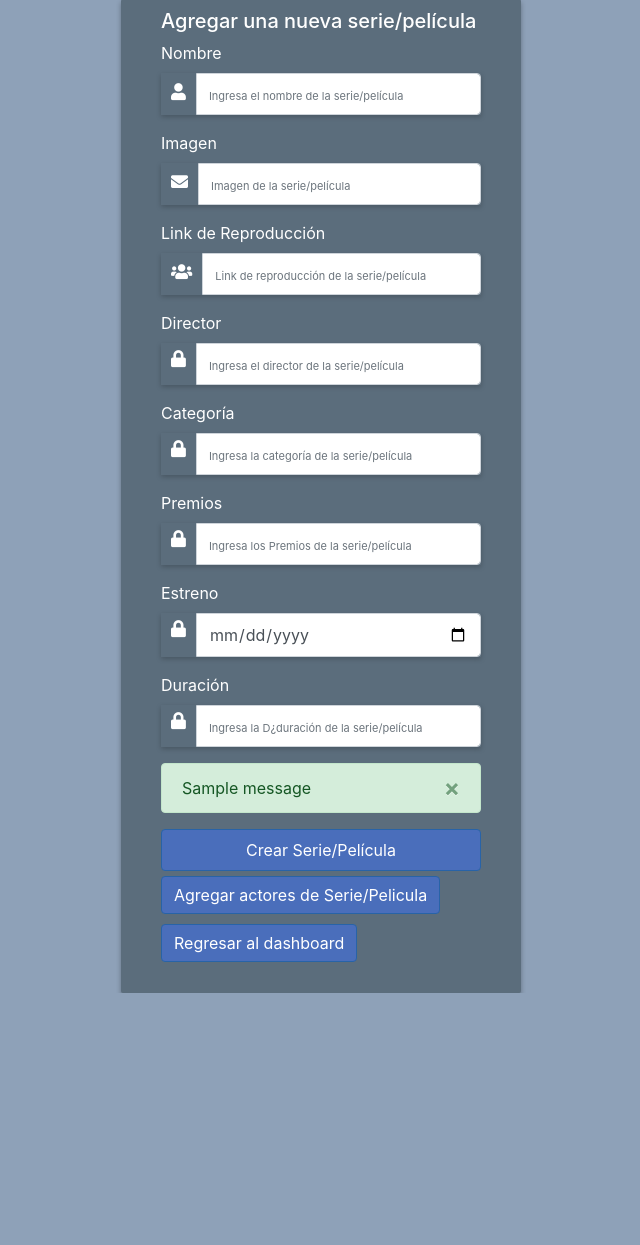
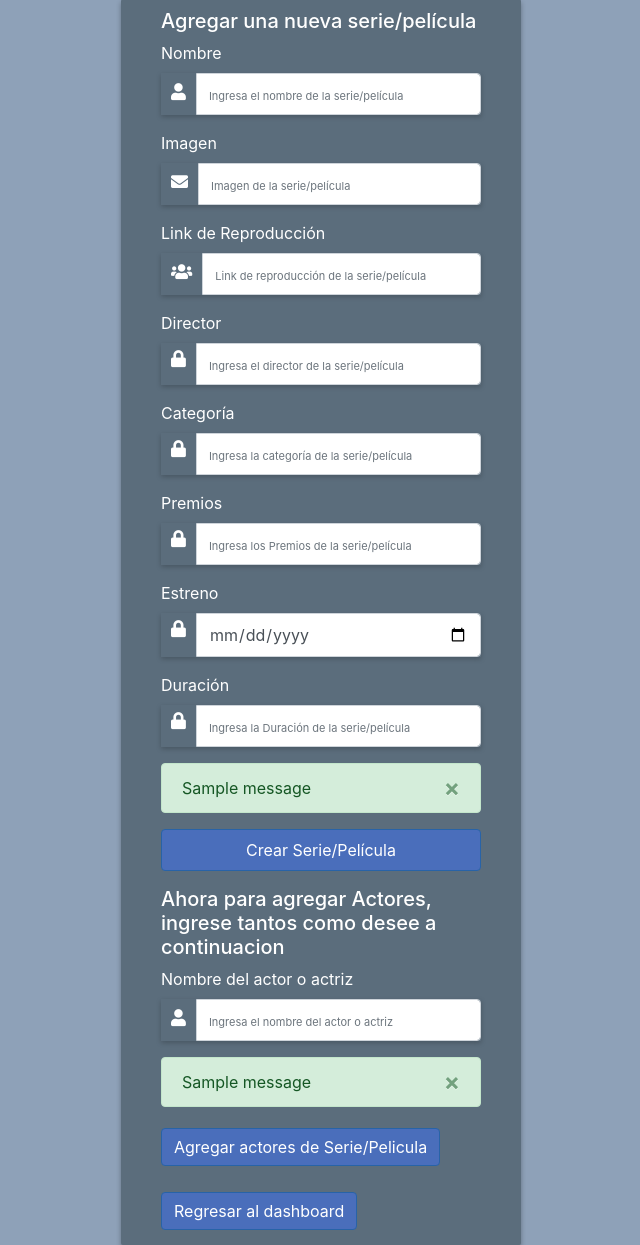
Before and after one commit to MarianoReyes/Proyecto2Bases_CopiaNetflix, a Flask app: page /agregar_pos in a window 1280 px wide. Shown: the part 51-1296 px from the top of the page, without its empty margins (319-959 px from the left). Before the commit the page ends 1044 px from the top, so only its background shows below. Run offline with Flask 2, Linux system fonts and the light colour scheme; one stand-in notice (Sample message) is shown; some libraries are stand-ins or nearby versions.

Commit message:
agregar pelicula funcional

```diff
--- a/app.py
+++ b/app.py
@@ -5,6 +5,7 @@ import psycopg2  # pip install psycopg2
 import psycopg2.extras
 import re
 from werkzeug.security import generate_password_hash, check_password_hash
+import json
 
 app = Flask(__name__)
 app.secret_key = 'cairocoders-ednalan'
@@ -258,12 +259,9 @@ def homep(name):
     cursor.execute('SELECT * FROM cuentas WHERE id = %s', [session['id']])
     account = cursor.fetchone()
 
-    print(name)
-
     cursor.execute(
         'SELECT * FROM perfiles WHERE nombre_perfil = (%s)', (name,))
     perfil = cursor.fetchone()
-    print(perfil)
 
     # Mando a llamar Peliculas y series
     cursor.execute(
@@ -281,20 +279,18 @@ def mylist(name):
     cursor.execute('SELECT * FROM cuentas WHERE id = %s', [session['id']])
     account = cursor.fetchone()
 
-    print(name)
-
-
     cursor.execute(
         'SELECT * FROM perfiles WHERE nombre_perfil = (%s)', (name,))
     perfil = cursor.fetchone()
-    print(perfil)
 
     cursor.execute(
         'select * from serie_peliculas sp natural join favoritos f where nombre_perfil = (%s)', (name,))
     serie_pelicula = cursor.fetchall()
 
     # Mandar a pagina de inicio del perfil
-    return render_template('mylist.html', account=account, perfil=perfil,serie_pelicula=serie_pelicula) #, vistos=vistos
+    # , vistos=vistos
+    return render_template('mylist.html', account=account, perfil=perfil, serie_pelicula=serie_pelicula)
+
 
 @app.route('/watched/<name>')
 def watched(name):
@@ -303,26 +299,59 @@ def watched(name):
     cursor.execute('SELECT * FROM cuentas WHERE id = %s', [session['id']])
     account = cursor.fetchone()
 
-    print(name)
-
     cursor.execute(
         'SELECT * FROM perfiles WHERE nombre_perfil = (%s)', (name,))
     perfil = cursor.fetchone()
-    print(perfil)
 
     # Mando a llamar Peliculas y series
-    #cursor.execute(
-        #'select distinct serie_pelicula from contenido inner join serie_peliculas ON serie_pelicula = serie_pelicula')
+    # cursor.execute(
+    # 'select distinct serie_pelicula from contenido inner join serie_peliculas ON serie_pelicula = serie_pelicula')
     #vistos = cursor.fetchall()
 
     # Mandar a pagina de inicio del perfil
-    return render_template('watched.html', account=account, perfil=perfil) #, vistos=vistos
+    # , vistos=vistos
+    return render_template('watched.html', account=account, perfil=perfil)
 
 
-@app.route('/agregar_pos')
+@app.route('/agregar_pos', methods=['POST', 'GET'])
 def agregar_pos():
+
+    cursor = conn.cursor(cursor_factory=psycopg2.extras.DictCursor)
+
+    if request.method == 'POST' and 'nombre' in request.form and 'imagen' in request.form and 'link' in request.form and 'director' in request.form:
+        pelicula_serie = request.form['nombre']
+        imagen = request.form['imagen']
+        link = request.form['link']
+        director = request.form['director']
+        categoria = request.form['categoria']
+        premios = request.form['premios']
+        estreno = request.form['estreno']
+        duracion = request.form['duracion']
+
+        # Account doesnt exists and the form data is valid, now insert new account into cuentas table
+        cursor.execute("INSERT INTO serie_peliculas (serie_pelicula, imagen, link_repro, director, categoria, premios, estreno, duracion) VALUES (%s,%s,%s,%s,%s,%s,%s,%s)",
+                       (pelicula_serie, imagen, link, director, categoria, premios, estreno, duracion))
+        conn.commit()
+        flash('Serie/Película creada con éxito')
+
     # Mandar a pagina para agregar series o peliculas
     return render_template('agregar_pos.html')
+
+
+@app.route('/agregar_actores/<string:nombrepos>/<string:nombreac>', methods=['POST'])
+def agregar_actores(nombrepos, nombreac):
+
+    cursor = conn.cursor(cursor_factory=psycopg2.extras.DictCursor)
+
+    nombrepos = json.loads(nombrepos)
+    nombreac = json.loads(nombreac)
+
+    # Account doesnt exists and the form data is valid, now insert new account into cuentas table
+    cursor.execute("INSERT INTO actores (serie_pelicula, nombre_actor) VALUES (%s,%s)",
+                   (nombrepos, nombreac))
+    conn.commit()
+
+    return ('/')
 
 
 @app.route('/modificar_pos')
@@ -361,8 +390,9 @@ def borrar_pos():
     # Mandar a pagina para borrar series o peliculas
     return render_template('borrar_pos.html', series_peliculas=series_peliculas)
 
+
 @app.route('/favoritos/<name>/<sp>/<cuenta>')
-def favoritos(sp,name,cuenta):
+def favoritos(sp, name, cuenta):
 
     cursor = conn.cursor(cursor_factory=psycopg2.extras.DictCursor)
 
@@ -376,7 +406,7 @@ def favoritos(sp,name,cuenta):
     perfil = cursor.fetchone()
 
     cursor.execute(
-        'insert into favoritos (serie_pelicula,nombre_perfil,correo_cuenta) values (%s,%s,%s)',(sp,name,cuenta))
+        'insert into favoritos (serie_pelicula,nombre_perfil,correo_cuenta) values (%s,%s,%s)', (sp, name, cuenta))
     conn.commit()
 
     cursor.execute(
@@ -387,7 +417,8 @@ def favoritos(sp,name,cuenta):
         'select * from serie_peliculas sp natural join favoritos f where nombre_perfil = (%s)', (name,))
     serie_pelicula = cursor.fetchall()
 
-    return render_template('mylist.html', perfil=perfil,serie_pelicula=serie_pelicula)
+    return render_template('mylist.html', perfil=perfil, serie_pelicula=serie_pelicula)
+
 
 @app.route('/logout')
 def logout():
--- a/templates/agregar_pos.html
+++ b/templates/agregar_pos.html
@@ -22,7 +22,7 @@
                     <div class="cols-sm-10">
                         <div class="input-group">
                             <span class="input-group-addon"><i class="fa fa-user fa" aria-hidden="true"></i></span>
-                                <input type="text" class="form-control" name="nombre" id="nombre"  placeholder="Ingresa el nombre de la serie/película"/>
+                            <input type="text" class="form-control" name="nombre" id="nombre" onchange="nombrepos()"  placeholder="Ingresa el nombre de la serie/película"/>
                         </div>
                     </div>
                 </div>
@@ -92,7 +92,7 @@
                     <div class="cols-sm-10">
                         <div class="input-group">
                             <span class="input-group-addon"><i class="fa fa-lock fa-lg" aria-hidden="true"></i></span>
-                                <input type="text" class="form-control" name="duracion" id="duracion" required  placeholder="Ingresa la D¿duración de la serie/película"/>
+                            <input type="text" class="form-control" name="duracion" id="duracion" required  placeholder="Ingresa la Duración de la serie/película"/>
                         </div>
                     </div>
                 </div>
@@ -110,18 +110,69 @@
                     {% endfor %}
                     {% endif %}
                     {% endwith %}
+
                     <input type="submit" value="Crear Serie/Película" class="form-control btn btn-primary " style="background: #4a6ebb!important;" name="">
-
-                        <a href="{{ url_for('home_admin') }}" class="btn btn-dark " style="background: #4a6ebb!important; margin: 5px 0;">Agregar actores de Serie/Pelicula</a>
-
-                        <a href="{{ url_for('home_admin') }}" class="btn btn-dark " style="background: #4a6ebb!important; margin: 5px 0;">Regresar al dashboard</a>
 
                 </div>
 
             </form>
+
+            <h5>Ahora para agregar Actores, ingrese tantos como desee a continuacion</h5>
+            <form autocomplete="off">
+
+                <div class="form-group">
+                    <label for="name" class="cols-sm-2 control-label">Nombre del actor o actriz</label>
+                    <div class="cols-sm-10">
+                        <div class="input-group">
+                            <span class="input-group-addon"><i class="fa fa-user fa" aria-hidden="true"></i></span>
+                            <input type="text" class="form-control" name="nombreac" id="nombreac"  placeholder="Ingresa el nombre del actor o actriz"/>
                         </div>
                     </div>
                 </div>
+
+                <div class="form-group ">
+                    {% with messages = get_flashed_messages()  %}
+                    {% if messages %}
+                    {% for message in messages %}
+                    <div class="alert alert-success alert-dismissible fade show" role="alert">
+                        {{ message }}
+                        <button type="button" class="close" data-dismiss="alert" aria-label="Close">
+                        <span aria-hidden="true">×</span>
+                        </button>
+                    </div>
+                    {% endfor %}
+                    {% endif %}
+                    {% endwith %}
+
+                    <a href="#nombreac" onclick="guardaractores();" class="btn btn-dark " style="background: #4a6ebb!important; margin: 5px 0;">Agregar actores de Serie/Pelicula</a>
+
+                </div>
+
+            </form>
+
+            <a href="{{ url_for('home_admin') }}" class="btn btn-dark " style="background: #4a6ebb!important; margin: 5px 0;">Regresar al dashboard</a>
+
+
+        </div>
+    </div>
+
+    <script>
+
+        function nombrepos(){
+            pos=document.querySelector('#nombre').value;
+            localStorage.setItem("poskey",pos)
+        }
+        function guardaractores(){
+            console.log(pos)
+            var nombreac=document.querySelector('#nombreac').value;
+            const request = new XMLHttpRequest()
+            var pos = localStorage.getItem("poskey")
+            request.open('POST', `/agregar_actores/${JSON.stringify(pos)}/${JSON.stringify(nombreac)}`)
+            request.send()
+            alert('Actor asignado a serie/película con éxito. Si desea asignar otro actor vuelva a escribir en la casilla y presione el botón de agregar')
+        }
+
+    </script>
  <script src="https://maxcdn.bootstrapcdn.com/bootstrap/4.1.1/js/bootstrap.min.js"></script>
  <script src="https://cdnjs.cloudflare.com/ajax/libs/jquery/3.2.1/jquery.min.js"></script>
  </body>
```
Also changed, not shown: 1 other file. Lines whose indentation alone changed are shown as unchanged.
